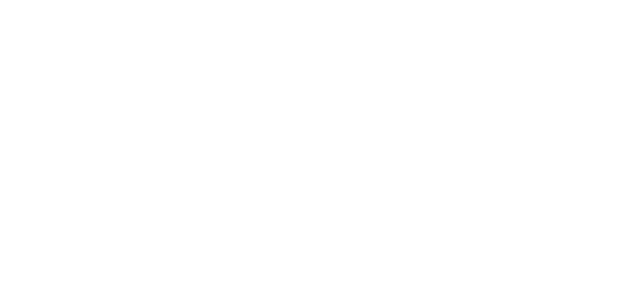
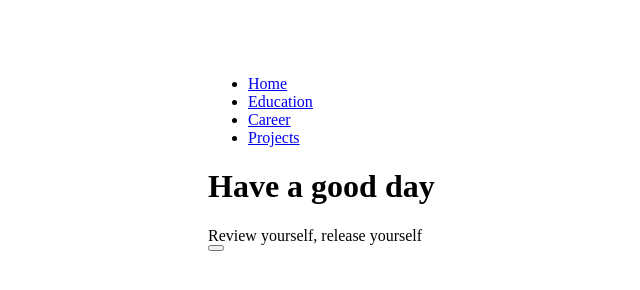
Before and after one commit to PolinkaLa/personal-site, a plain HTML site: page index.html in a window 1280 px wide. Shown: the whole page, without its empty margins (48-688 px from the left). Drawn offline with nearby package versions, Linux system fonts and the light colour scheme; files that its build step writes are made by us from their sources.

Commit message:
start work with header

```diff
--- a/index.html
+++ b/index.html
@@ -3,9 +3,34 @@
     <meta charset="UTF-8">
     <meta name="viewport" content="width=device-width, initial-scale=1.0">
     <meta http-equiv="X-UA-Compatible" content="ie=edge">
+    <link rel="stylesheet" href="style/style.css">
     <title>Lappo Polina</title>
 </head>
 <body>
-
+    <div class="wrapper">
+            <header>
+                <div class="logo">
+                    Polina
+                </div>
+                <nav>
+                    <ul>
+                        <li><a href='#'>Home</a></li>
+                        <li><a href='#'>Education</a></li>
+                        <li><a href='#'>Career</a></li>
+                        <li><a href='#'>Projects</a></li>
+                    </ul>
+                </nav>
+                <h1>Have a good day</h1>
+                <div>Review yourself, release yourself</div>
+                <button></button>
+            </header>
+            <main>
+                <section class="large-section"></section>
+                <section class="small-section"></section>
+                <section class="large-section"></section>
+                <section class="small-section"></section>
+            </main>
+            <footer></footer>
+    </div>
 </body>
 </html>
--- a/style/style.less
+++ b/style/style.less
@@ -0,0 +1,25 @@
+@WightColor: rgba(255, 255, 255, 0.24);
+
+
+html,
+body{
+    width: 100%;
+    margin: 0;
+    padding: 0;
+}
+.wrapper {
+    padding-left: 20%;
+    padding-right: 20%;
+
+    // header
+    header {
+        .logo {
+            font-family: Belinda;
+            color: @WightColor;
+            font-size: 52px;
+            font-weight: 400;
+            text-align: center;
+        }
+
+    }
+}
```
